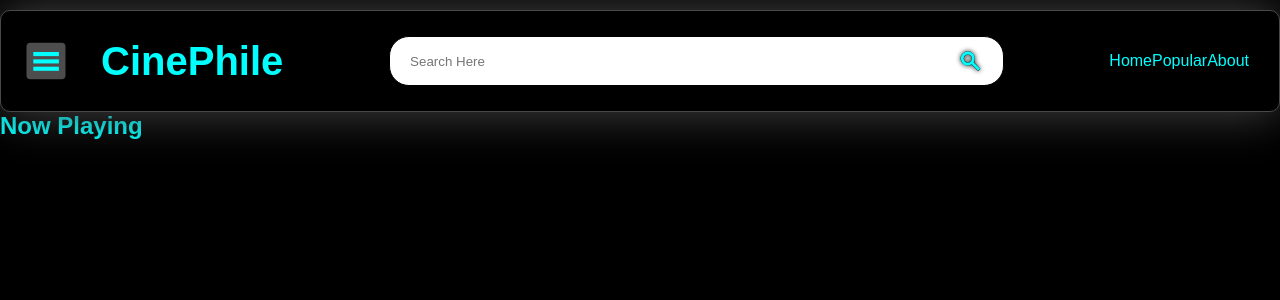
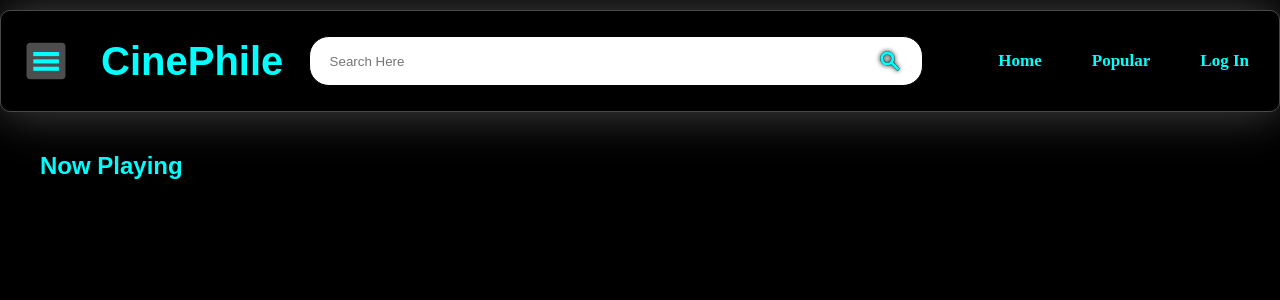
Before and after one commit to subham-tripathy/CinePhile, a PHP site: page /nowPlaying.php in a window 1280 px wide. Shown: the top 300 px of the page. Run offline with PHP 8.4, Linux system fonts and the light colour scheme.

Commit message:
modified nowPlaying page

```diff
--- a/nowPlaying.php
+++ b/nowPlaying.php
@@ -8,6 +8,10 @@
     <link rel="stylesheet" href="https://fonts.googleapis.com/css2?family=Material+Symbols+Outlined:opsz,wght,FILL,GRAD@20..48,100..700,0..1,-50..200" />
 
 <style>
+h2.title{
+    margin-top: 40px;
+    margin-left: 40px;
+}
 
 .popularPage-list-item{
     display: flex;
@@ -90,13 +94,15 @@
                 <span class="material-symbols-outlined search-icon">search</span>
             </div>
             <ul>
-                <li><p id="homeNav" class="nav-links active">Home</p></li>
-                <li><p id="popularNav" class="nav-links">Popular</p></li>
-                <li><p id="aboutNav" class="nav-links">About</p></li>
+                <li><a href="./" style="text-decoration: none;" id="homeNav" class="nav-links active">Home</a></li>
+                <li><a href="./popularMovie.php" style="text-decoration: none;" id="popularNav" class="nav-links">Popular</a></li>
+                <li><a href="./account/login" style="text-decoration: none;" id="login" class="nav-links">Log In</a></li>
+                <!-- <li><p id="aboutNav" class="nav-links">About</p></li> -->
             </ul>
         </nav>
     </header>
 
+    <section class="mainSection">
 
     <div class="popularPage">
         <div>
@@ -104,6 +110,8 @@
             <div class="popularPage-list-item"></div>
         </div>
     </div>
+
+    </section>
 </div>
 
 
@@ -118,6 +126,9 @@
 
 
 <div class="search-results">
+<button class="close-results">
+<span class="material-symbols-outlined">close</span>
+</button>
     <div class="switchButtons">
         <button class="movieButton">MOVIES</button>
         <button class="tvButton">TV SHOWS</button>
@@ -169,16 +180,14 @@ const searchInput = document.getElementById("search-input");
 const searchType = document.getElementById("movie-type");
 const searchIcon = document.getElementsByClassName("search-icon")[0];
 const mainSection = document.getElementsByClassName("mainSection")[0];
+const closeSearchResult = document.getElementsByClassName("close-results")[0];
+
 
 searchInput.addEventListener("focusin", ()=>{
     searchResult.style.display = "block";
     mainSection.style.filter = "blur(10px)";
 });
 
-searchInput.addEventListener("focusout", ()=>{
-    searchResult.style.display = "none";
-    mainSection.style.filter = "none";
-});
 
 
 
@@ -473,6 +482,55 @@ fetchPopularPageResults();
 }
 fetchPopularPageResults2();
 
+
+
+
+
+
+
+
+
+
+
+
+
+
+
+// RESPONSIVE
+
+
+if(window.screen.width<640){
+    searchIcon.addEventListener('click', ()=>{
+        searchInput.style.display = "block";
+        searchInput.focus();
+        document.querySelector('div.search').style.position = "absolute";
+        document.querySelector('div.search').style.width = "80%";
+    });
+
+    closeSearchResult.addEventListener("click", ()=>{
+        searchResult.style.display = "none";
+        mainSection.style.filter = "none";
+        searchInput.style.display = "none";
+        document.querySelector('div.search').style.width = "max-content";
+        document.querySelector('div.search').style.position = "";
+        document.querySelector('div.search').style.right = "";
+    });
+}
+
+
+
+
+
+
+
+
+
+
+
+
+
+
+
     </script>
 </body>
 </html>
```
Also changed, not shown: popularMovie.php (+4 -6 lines).
